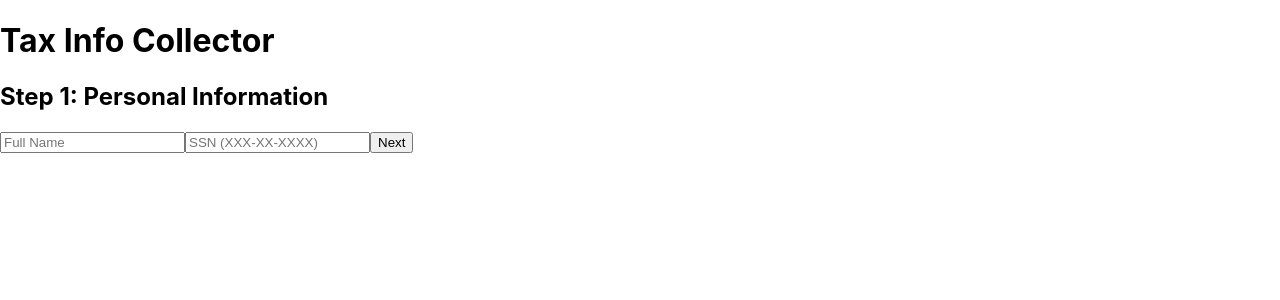
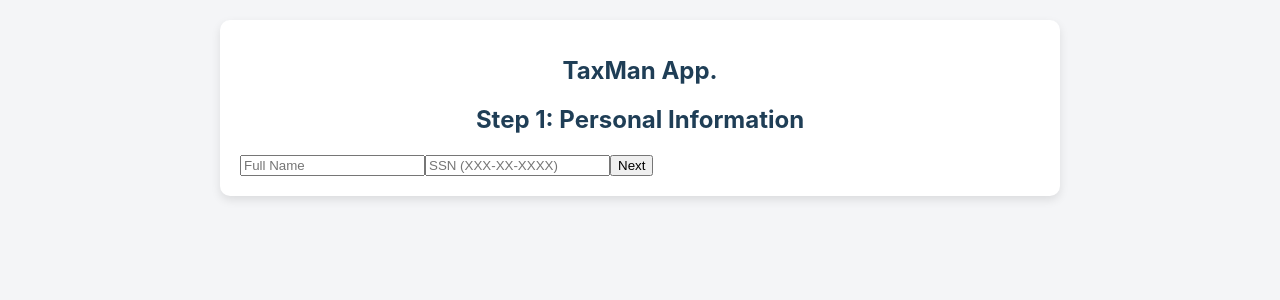
Before and after one commit to WebDevJ/taxMan--React-Typescript-unitTest-, a React (Create React App) app: page / in a window 1280 px wide. Shown: the top 300 px of the page. Built offline with nearby package versions, Linux system fonts and the light colour scheme.

Commit message:
updated ux/ui, added global syles

```diff
--- a/src/App.tsx
+++ b/src/App.tsx
@@ -6,8 +6,8 @@ const App: React.FC = () => {
   const [taxableIncome, setTaxableIncome] = useState<number | null>(null);
 
   return (
-    <div>
-      <h1>Tax Info Collector</h1>
+    <div className="container">
+      <h1>TaxMan App.</h1>
       <TaxForm setTaxableIncome={setTaxableIncome} />
       {taxableIncome !== null && <TaxBracketCalculator taxableIncome={taxableIncome} />}
     </div>
--- a/src/components/Summary.tsx
+++ b/src/components/Summary.tsx
@@ -8,7 +8,6 @@ interface Props {
 }
 
 const Summary: React.FC<Props> = ({ formData, prevStep, setTaxableIncome }) => {
-    const [showTaxCalculator, setShowTaxCalculator] = useState<boolean>(false);
     const taxableIncome = Number(formData.income) - Number(formData.deductions);
 
     console.log("Summary received data:", formData);
@@ -16,19 +15,21 @@ const Summary: React.FC<Props> = ({ formData, prevStep, setTaxableIncome }) => {
     const handleSubmit = () => {
         alert("Data Submitted!");
         setTaxableIncome(taxableIncome);
-        setShowTaxCalculator(true);
     };
 
     return (
-        <div>
+        <div className="container">
             <h2>Summary</h2>
             <p><strong>Name:</strong> {formData.name}</p>
             <p><strong>SSN:</strong> {formData.ssn}</p>
             <p><strong>Income:</strong> ${formData.income}</p>
             <p><strong>Deductions:</strong> ${formData.deductions}</p>
             <p><strong>Taxable Income:</strong> ${taxableIncome}</p>
-            <button onClick={prevStep}>Back</button>
-            <button onClick={handleSubmit}>Submit</button>
+
+            <div className="center">
+                <button className="button-primary" onClick={prevStep}>Back</button>
+                <button className="button-primary" onClick={handleSubmit}>Submit</button>
+            </div>
         </div>
     );
 };
--- a/src/components/TaxBracketCalculator.tsx
+++ b/src/components/TaxBracketCalculator.tsx
@@ -46,10 +46,10 @@ const TaxBracketCalculator: React.FC<Props> = ({ taxableIncome }) => {
         const getTaxData = async () => {
             try {
                 const data = await fetchTaxData();
-                if (data && data.data && data.data.length > 0) {
+                if (data?.data?.length > 0) {
                     setNationalIncome(data.data[0].Income);
                 }
-            } catch (err) {
+            } catch {
                 setError("Failed to fetch tax data.");
             } finally {
                 setLoading(false);
@@ -63,16 +63,14 @@ const TaxBracketCalculator: React.FC<Props> = ({ taxableIncome }) => {
     if (error) return <p style={{ color: "red" }}>{error}</p>;
 
     return (
-        <div>
+        <div className="container">
             <h2>Tax Bracket Calculator</h2>
-            {nationalIncome !== null && (
-                <p><strong>National Average Income:</strong> ${nationalIncome.toLocaleString()}</p>
-            )}
+            {nationalIncome && <p><strong>National Average Income:</strong> ${nationalIncome.toLocaleString()}</p>}
             <p><strong>Taxable Income:</strong> ${taxableIncome}</p>
-            <p><strong>Your estimated tax:</strong> <strong>${taxOwed.toFixed(2)}</strong></p>
+            <p><strong>Estimated Tax:</strong> ${taxOwed.toFixed(2)}</p>
 
             <h3>Tax Brackets</h3>
-            <table style={{ borderCollapse: "collapse", width: "100%", border: "1px solid black" }}>
+            <table className="tax-table">
                 <thead>
                     <tr>
                         <th>Income Bracket</th>
--- a/src/index.tsx
+++ b/src/index.tsx
@@ -3,6 +3,7 @@ import ReactDOM from 'react-dom/client';
 import './index.css';
 import App from './App';
 import reportWebVitals from './reportWebVitals';
+import "./styles/global.css"; //Import global styles
 
 const root = ReactDOM.createRoot(
   document.getElementById('root') as HTMLElement
--- /dev/null
+++ b/src/styles/global.css
@@ -0,0 +1,91 @@
+/* === TaxCloud-Inspired Theme === */
+
+:root {
+    --deep-blue: #1f3e56;
+    /* Primary deep blue */
+    --bright-orange: #d86541;
+    /* Highlight accent */
+    --neutral-white: #ffffff;
+    --light-gray: #f4f5f7;
+    --dark-gray: #35424a;
+}
+
+/* === General Styling === */
+body {
+    font-family: 'Inter', sans-serif;
+    background-color: var(--light-gray);
+    color: var(--dark-gray);
+    margin: 0;
+    padding: 0;
+}
+
+.container {
+    max-width: 800px;
+    margin: 20px auto;
+    padding: 20px;
+    background-color: var(--neutral-white);
+    border-radius: 10px;
+    box-shadow: 0px 4px 10px rgba(0, 0, 0, 0.1);
+}
+
+/* === Header Styling === */
+h1,
+h2,
+h3 {
+    text-align: center;
+    color: var(--deep-blue);
+    font-size: 24px;
+}
+
+/* === Buttons === */
+.button-primary {
+    background-color: var(--bright-orange);
+    color: var(--neutral-white);
+    padding: 10px 20px;
+    border: none;
+    border-radius: 5px;
+    cursor: pointer;
+    font-size: 16px;
+    transition: background 0.3s ease-in-out;
+    display: inline-block;
+    margin: 10px;
+    text-align: center;
+}
+
+.button-primary:hover {
+    background-color: var(--deep-blue);
+}
+
+/* === Table Styling === */
+.tax-table {
+    width: 100%;
+    border-collapse: collapse;
+    margin-top: 20px;
+}
+
+.tax-table,
+th,
+td {
+    border: 1px solid var(--dark-gray);
+}
+
+.tax-table th {
+    background-color: var(--deep-blue);
+    color: var(--neutral-white);
+    padding: 12px;
+    text-align: left;
+}
+
+.tax-table td {
+    background-color: var(--neutral-white);
+    padding: 10px;
+    text-align: left;
+}
+
+/* === Centered Layouts === */
+.center {
+    display: flex;
+    justify-content: center;
+    align-items: center;
+    flex-direction: column;
+}
```
Also changed, not shown: 1 other file (tests, documents, lock files or other folders).
